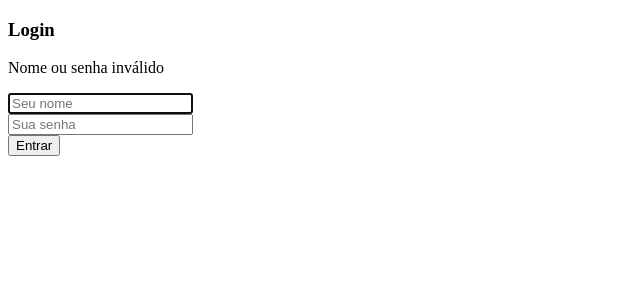
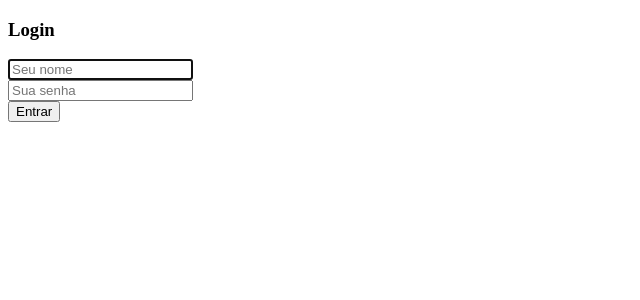
Before and after one commit to gugaluck/trabalho2021, a PHP site: page / in a window 1280 px wide. Shown: the top 300 px of the page, without its empty margins (0-640 px from the left). Run offline with PHP 8.4, Linux system fonts and the light colour scheme.

Commit message:
Update index.php

```diff
--- a/index.php
+++ b/index.php
@@ -10,9 +10,6 @@
         <div class="body">
             <div>
                 <h3 class="h3">Login</h3>
-                <div class="invalido">
-                    <p>Nome ou senha inválido</p>
-                </div>
                 <div class="box">
                     <form action="login.php" method="POST">
                         <div class="campo">
```
